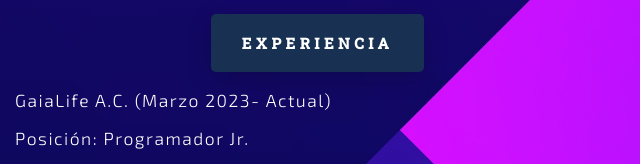
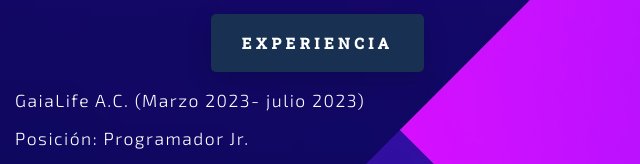
Before and after one commit to XHXENON/portafolio, a plain HTML site: page index.html in a window 1280 px wide. Shown: the part 906-1070 px from the top of the page, 0-640 px from the left. Drawn offline with Linux system fonts and the light colour scheme.

Commit message:
correciones de experiencia laboral

```diff
--- a/index.html
+++ b/index.html
@@ -55,7 +55,7 @@
                 <div class="Contenedor">
                     <button class="Encabezado__presentacion--button"><h2>Experiencia</h2></button>
                 </div>
-                <p>GaiaLife A.C. (Marzo 2023- Actual)</p>
+                <p>GaiaLife A.C. (Marzo 2023- julio 2023)</p>
                 <p>Posición: Programador Jr.</p>
                 <ul>
                     <li>
```
